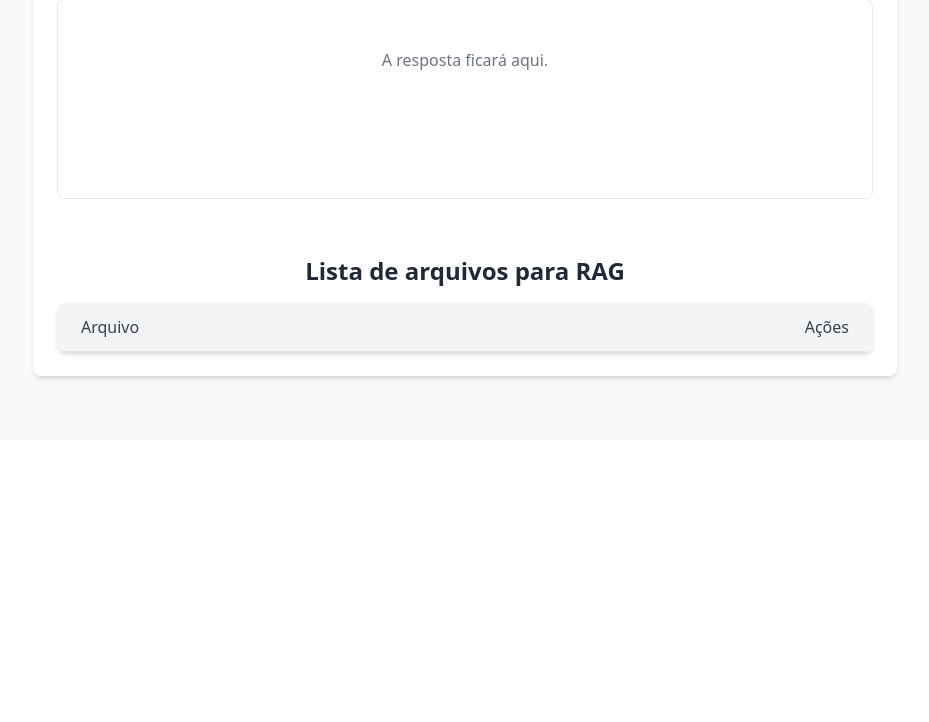
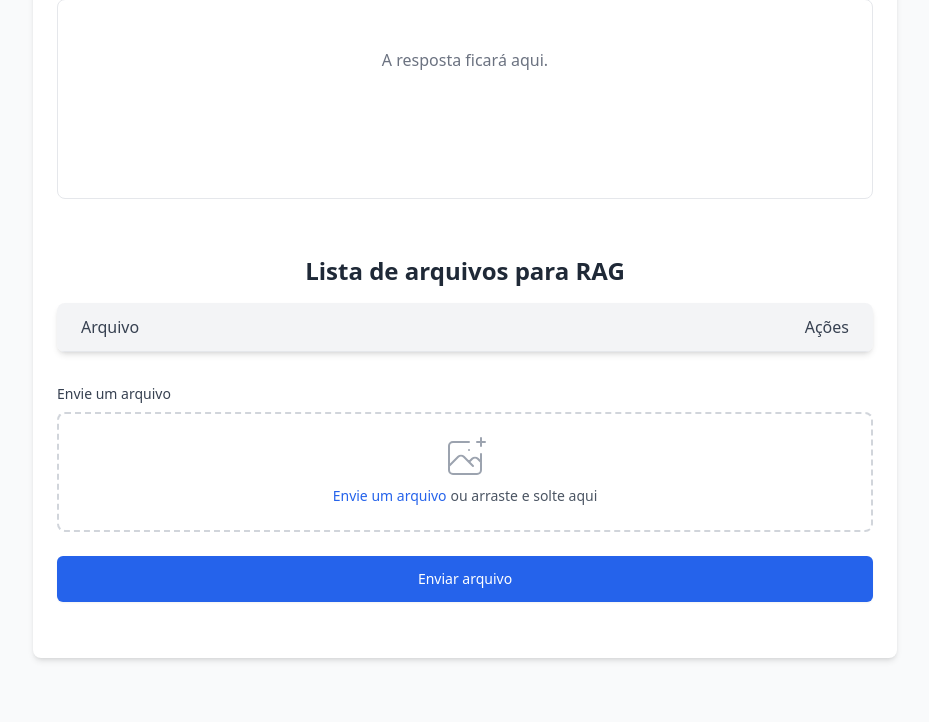
Before and after one commit to danilocgsilva/imersao_dev_ia_alura__dev_agentes_de_ai_apimentado, a Flask app: template app/flask_app/templates/rag.html in a window 1280 px wide. Shown: the part 579-1301 px from the top of the page, without its empty margins (175-1104 px from the left). Before the commit the page ends 960 px from the top, so only its background shows below. Run offline with Flask 3, Linux system fonts and the light colour scheme; the template is opened without the code that fills it, so the values that code supplies are empty; some libraries are stand-ins or nearby versions.

Commit message:
wip: envio de novo arquivo RAG

```diff
--- a/app/flask_app/templates/_template_arquivo_rag.html
+++ b/app/flask_app/templates/_template_arquivo_rag.html
@@ -7,7 +7,7 @@
         <a href="#" class="action-btn text-yellow-500" title="Disable">
             {{ '<i class="fas fa-ban"></i>'|safe if arquivo_e_ativo(arquivo_rag) else '<i class="fas fa-check-circle"></i>'|safe }}
         </a>
-        <a href="{{ url_for('rag.download_documento_rag', filename=arquivo_rag) }}" class="action-btn text-green-500" title="Download">
+        <a href="{{ url_for('rag.download_documento_rag', filename=arquivo_rag) }}" target="_blank" class="action-btn text-green-500" title="Download">
             <i class="fas fa-download"></i>
         </a>
     </div>
--- a/app/flask_app/templates/rag.html
+++ b/app/flask_app/templates/rag.html
@@ -95,10 +95,64 @@
 
                 <div class="divide-y divide-gray-200">
                     {% for arquivo_rag in view_model.lista_arquivos_rag %}
-                        {% include('_template_arquivo_rag.html') %}
+                    {% include('_template_arquivo_rag.html') %}
                     {% endfor %}
                 </div>
             </div>
+        </div>
+
+        <!-- Upload Card -->
+        <div class="my-8">
+            <!-- Flash Messages -->
+            {% with messages = get_flashed_messages(with_categories=true) %}
+                {% if messages %}
+                    {% for category, message in messages %}
+                    <div
+                        class="mb-6 p-4 rounded-lg {% if category == 'error' %}bg-red-50 text-red-700 border border-red-200{% else %}bg-green-50 text-green-700 border border-green-200{% endif %}">
+                        {{ message }}
+                    </div>
+                    {% endfor %}
+                {% endif %}
+            {% endwith %}
+
+            <form action="{{ url_for('rag.envio_de_arquivo') }}" method="post" enctype="multipart/form-data" class="space-y-6">
+                <div>
+                    <label class="block text-sm font-medium text-gray-700 mb-2">
+                        Envie um arquivo
+                    </label>
+                    <div
+                        class="mt-1 flex justify-center px-6 pt-5 pb-6 border-2 border-gray-300 border-dashed rounded-lg hover:border-blue-400 transition-colors duration-200">
+                        <div class="space-y-1 text-center">
+                            <svg class="mx-auto h-12 w-12 text-gray-400" stroke="currentColor" fill="none"
+                                viewBox="0 0 48 48">
+                                <path
+                                    d="M28 8H12a4 4 0 00-4 4v20m32-12v8m0 0v8a4 4 0 01-4 4H12a4 4 0 01-4-4v-4m32-4l-3.172-3.172a4 4 0 00-5.656 0L28 28M8 32l9.172-9.172a4 4 0 015.656 0L28 28m0 0l4 4m4-24h8m-4-4v8m-12 4h.02"
+                                    stroke-width="2" stroke-linecap="round" stroke-linejoin="round" />
+                            </svg>
+                            <div class="flex text-sm text-gray-600">
+                                <label for="file-upload"
+                                    class="relative cursor-pointer bg-white rounded-md font-medium text-blue-600 hover:text-blue-500 focus-within:outline-none focus-within:ring-2 focus-within:ring-offset-2 focus-within:ring-blue-500">
+                                    <span>Envie um arquivo</span>
+                                    <input id="file-upload" name="file" type="file" class="sr-only" required>
+                                </label>
+                                <p class="pl-1">ou arraste e solte aqui</p>
+                            </div>
+                        </div>
+                    </div>
+                </div>
+
+                <!-- File Name Display -->
+                <div id="file-name" class="hidden text-sm text-gray-600 bg-gray-50 p-3 rounded-lg">
+                    Selected file: <span class="font-medium" id="selected-file-name"></span>
+                </div>
+
+                <div>
+                    <button type="submit"
+                        class="w-full flex justify-center py-3 px-4 border border-transparent rounded-md shadow-sm text-sm font-medium text-white bg-blue-600 hover:bg-blue-700 focus:outline-none focus:ring-2 focus:ring-offset-2 focus:ring-blue-500 transition-colors duration-200">
+                        Enviar arquivo
+                    </button>
+                </div>
+            </form>
         </div>
 
     </div>
```
Also changed, not shown: app/flask_app/rotas/rag.py (+30 -8 lines).
